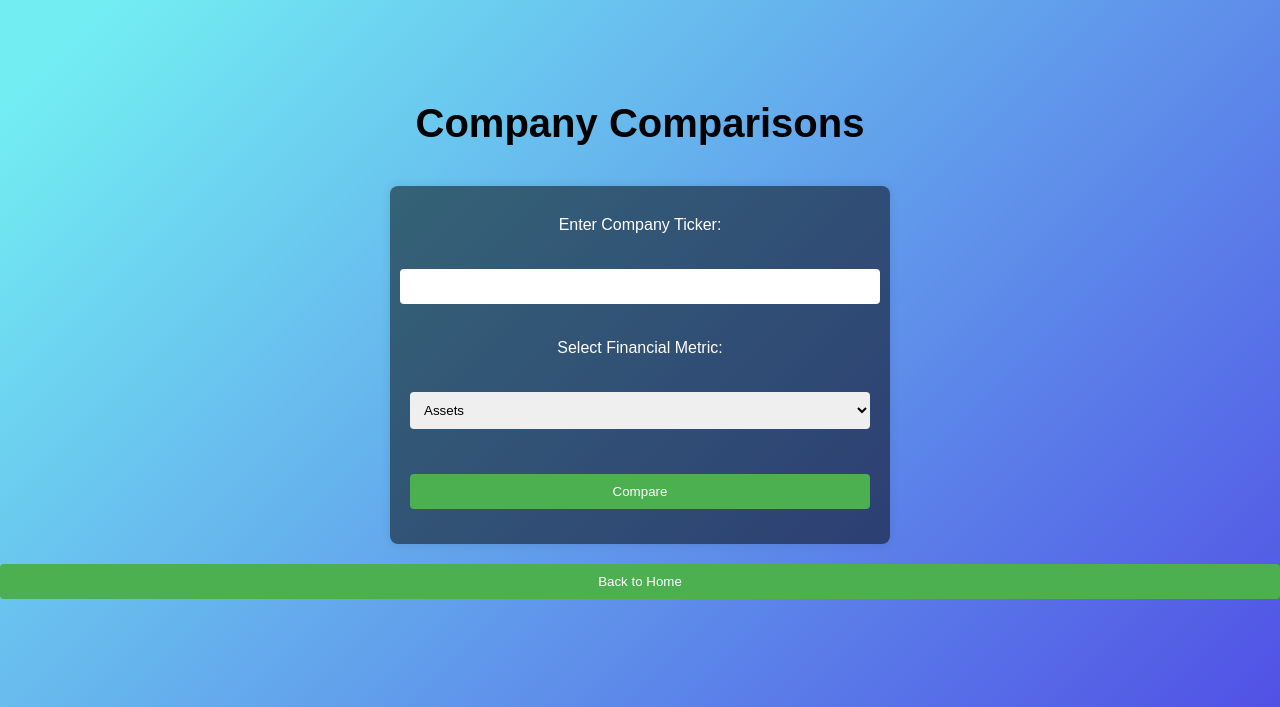
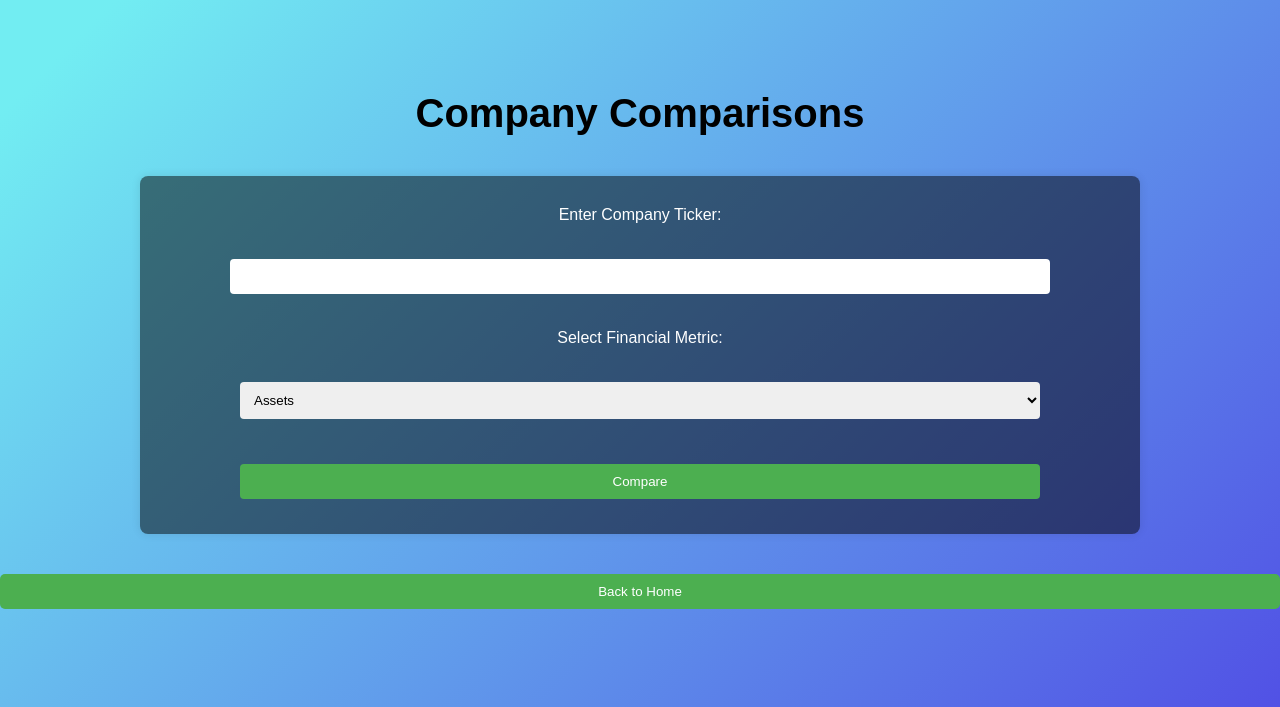
Before and after one commit to JTtryingtoCode/AssetAnalysis, a Flask app: template templates/company_comparisons.html in a window 1280 px wide. Shown: the part 93-800 px from the top of the page. Run offline with Flask 3, Linux system fonts and the light colour scheme; the template is opened without the code that fills it, so the values that code supplies are empty; some libraries are stand-ins or nearby versions.

Commit message:
Update company_comparisons.html

```diff
--- a/templates/company_comparisons.html
+++ b/templates/company_comparisons.html
@@ -5,6 +5,7 @@
     <meta name="viewport" content="width=device-width, initial-scale=1.0">
     <title>Company Comparisons</title>
     <link rel="stylesheet" href="/static/style.css">
+    <link rel="icon" href="/static/images/assetanalysis.ico" type="image/x-icon">
     <style>
         body {
             display: flex;
@@ -26,7 +27,7 @@
             font-size: 2.5em;
             color: black;
         }
-        .content {
+        .content, .add-more-content {
             display: flex;
             flex-direction: column;
             align-items: center;
@@ -35,8 +36,9 @@
             border-radius: 8px;
             box-shadow: 0 0 10px rgba(0, 0, 0, 0.1);
             width: 100%;
-            max-width: 500px;
+            max-width: 1000px;
             box-sizing: border-box;
+            margin-bottom: 20px;
         }
         form {
             display: flex;
@@ -44,7 +46,8 @@
             align-items: center;
             gap: 10px;
             width: 100%;
-            max-width: 500px;
+            max-width: 800px;
+            margin: 0 auto;
         }
         label, input, select, button {
             width: 100%;
@@ -58,9 +61,11 @@
             background-color: #4CAF50;
             color: white;
             cursor: pointer;
+            transition: background-color 0.3s, transform 0.3s;
         }
         button:hover {
             background-color: #45a049;
+            transform: scale(1.05);
         }
         #result {
             width: 100%;
@@ -74,6 +79,29 @@
             font-size: 0.8em;
             color: #fff;
         }
+        #backButton {
+            padding: 10px 20px;
+            background-color: #4CAF50;
+            color: white;
+            border: none;
+            border-radius: 5px;
+            cursor: pointer;
+            transition: background-color 0.3s, transform 0.3s;
+        }
+
+        #backButton:hover {
+            background-color: #45a049;
+            transform: scale(1.05);
+        }
+        @keyframes fadeIn {
+            from {
+                opacity: 0;
+            }
+            to {
+                opacity: 1;
+            }
+        }
+
         @media (max-width: 600px) {
             h1 {
                 font-size: 2em;
@@ -132,10 +160,10 @@
 
             <button id="compareButton" type="submit">Compare</button>
         </form>
-        <div id="addMoreContainer" style="display: none;">
-            <button id="addMoreButton">Add Another Metric</button>
-            <button id="resetButton">Reset</button>
-        </div>
+    </div>
+    <div class="add-more-content" id="addMoreContainer" style="display: none;">
+        <button id="addMoreButton">Add Another Metric</button>
+        <button id="resetButton">Reset</button>
     </div>
     <script src="https://cdn.plot.ly/plotly-latest.min.js"></script>
     <script>
@@ -225,8 +253,8 @@
                 Plotly.react('result', plotData, layout, { responsive: true });
 
                 document.getElementById('result').style.display = 'block';
-                document.getElementById('compareForm').style.display = 'none';
-                document.getElementById('addMoreContainer').style.display = 'block';
+                document.querySelector('.content').style.display = 'none'; // Hide the original input form
+                document.getElementById('addMoreContainer').style.display = 'flex';
                 // Force a resize to fill the entire space
                 window.dispatchEvent(new Event('resize'));
             })
@@ -237,14 +265,16 @@
         });
 
         document.getElementById('addMoreButton').addEventListener('click', function() {
-            document.getElementById('compareForm').style.display = 'block';
+            document.getElementById('compareForm').style.display = 'flex'; // Show the form for adding another metric
             document.getElementById('addMoreContainer').style.display = 'none';
+            document.querySelector('.content').style.display = 'block'; // Ensure the content section is visible again
             document.getElementById('tickers').value = '';
         });
 
         document.getElementById('resetButton').addEventListener('click', function() {
-            document.getElementById('compareForm').style.display = 'block';
+            document.getElementById('compareForm').style.display = 'flex';
             document.getElementById('addMoreContainer').style.display = 'none';
+            document.querySelector('.content').style.display = 'block'; // Ensure the content section is visible again
             document.getElementById('tickers').value = '';
             tickers = [];
             plotData = [];
@@ -262,6 +292,6 @@
             Plotly.Plots.resize(resultDiv);
         });
     </script>
-    <button onclick="window.location.href='/'">Back to Home</button>
+    <button id="backButton" onclick="window.location.href='/'">Back to Home</button>
 </body>
 </html>
```
